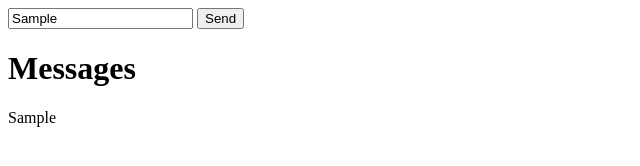
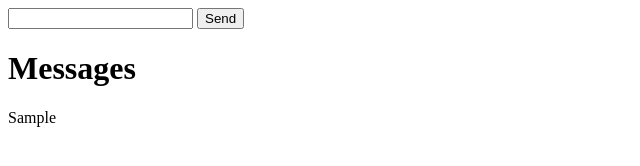
Before and after one commit to SillySyx/cortex-webrtc-signaling, a website: page example.html in a window 1280 px wide. Both pictures are taken after typing "Sample" into the empty fields and a click on the button "Send". Shown: the full height of the page, 0-640 px from the left. Drawn offline with Linux system fonts and the light colour scheme.

Commit message:
example now clears message in inputbox when sending

```diff
--- a/example.html
+++ b/example.html
@@ -104,7 +104,10 @@
 
         function send_message() {
             const message = document.getElementById("message").value;
+            document.getElementById("message").value = "";
+
             print_message(message);
+
             rtc.channel.send(message);
         }
 
```
